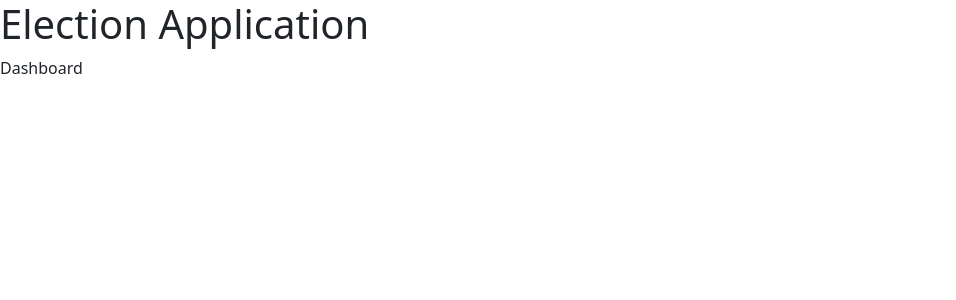
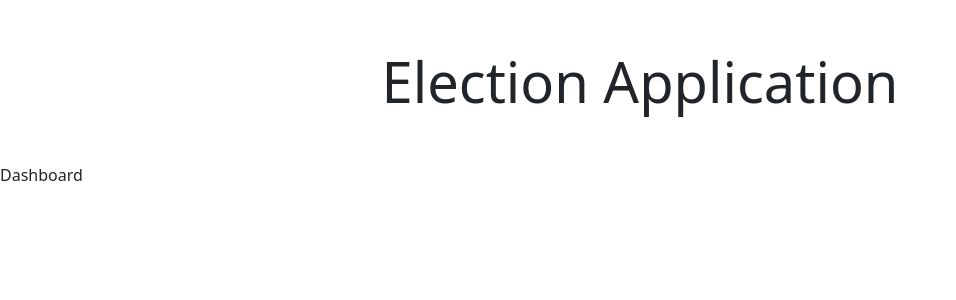
Before and after one commit to Masood-zone/ElectionApp, a React (Create React App) app in the folder election-app/: page / in a window 1280 px wide. Shown: the top 300 px of the page, without its empty margins (0-956 px from the left). Built offline with nearby package versions, Linux system fonts and the light colour scheme.

Commit message:
Updated heading (final update).

```diff
--- a/election-app/src/App.js
+++ b/election-app/src/App.js
@@ -1,10 +1,11 @@
 import { BrowserRouter } from "react-router-dom";
 import MainApp from "./pages";
+import Header from "./components/header";
 
 function App() {
   return (
     <div>
-      <h1>Election Application</h1>
+      <Header title="Election Application" />
       <BrowserRouter basename="/">
         <MainApp />
       </BrowserRouter>
--- /dev/null
+++ b/election-app/src/components/header/index.js
@@ -0,0 +1,13 @@
+import React from "react";
+
+const Header = ({ title }) => {
+  return (
+    <div class="jumbotron jumbotron my-5">
+      <div class="container">
+        <h1 class="display-4 text-center font-weight-bold">{title}</h1>
+      </div>
+    </div>
+  );
+};
+
+export default Header;
```
